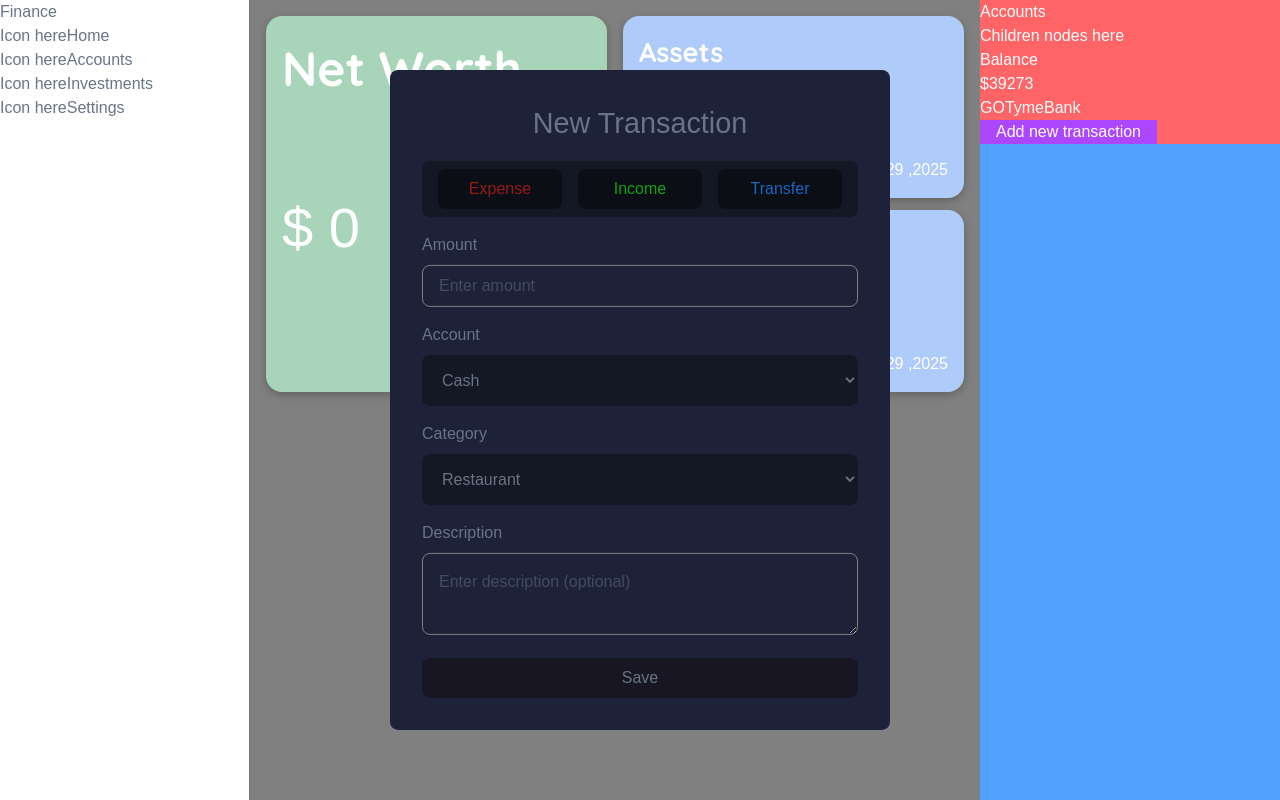
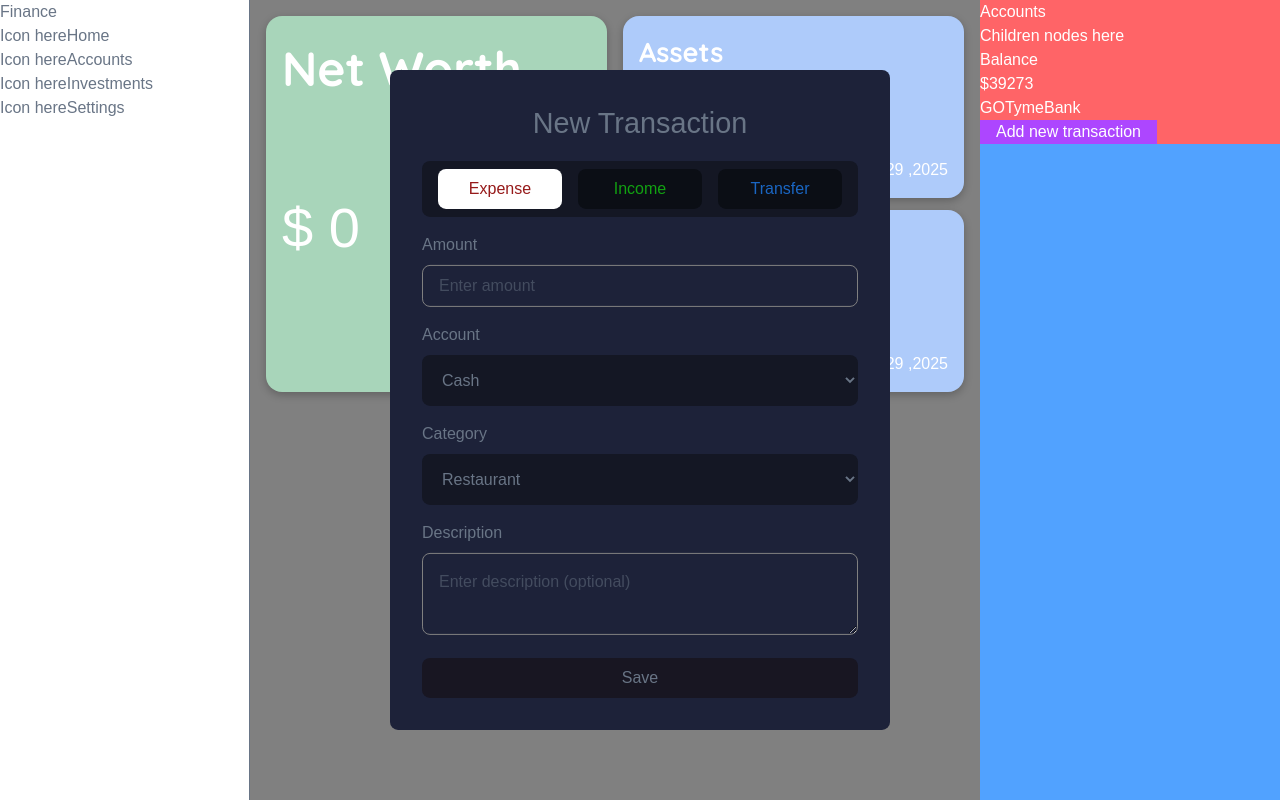
Before and after one commit to asshleygozar/financial-manager, a Next.js app: page /home in a window 1280 px wide. Both pictures are taken after a click on the button "Add new transaction". Built offline with nearby package versions, Linux system fonts and the light colour scheme.

Commit message:
add specificity for active transaction type button

```diff
--- a/styles/components/modal.module.css
+++ b/styles/components/modal.module.css
@@ -97,10 +97,10 @@
 	transition: background-color 0.1s ease-out;
 }
 
-.saveButton:hover {
+.navigation > .active {
+	background-color: white;
+}
+
+.saveButton:hover{
 	background-color: #141724;
 }
-
-.active {
-	background-color: white;
-}
```
